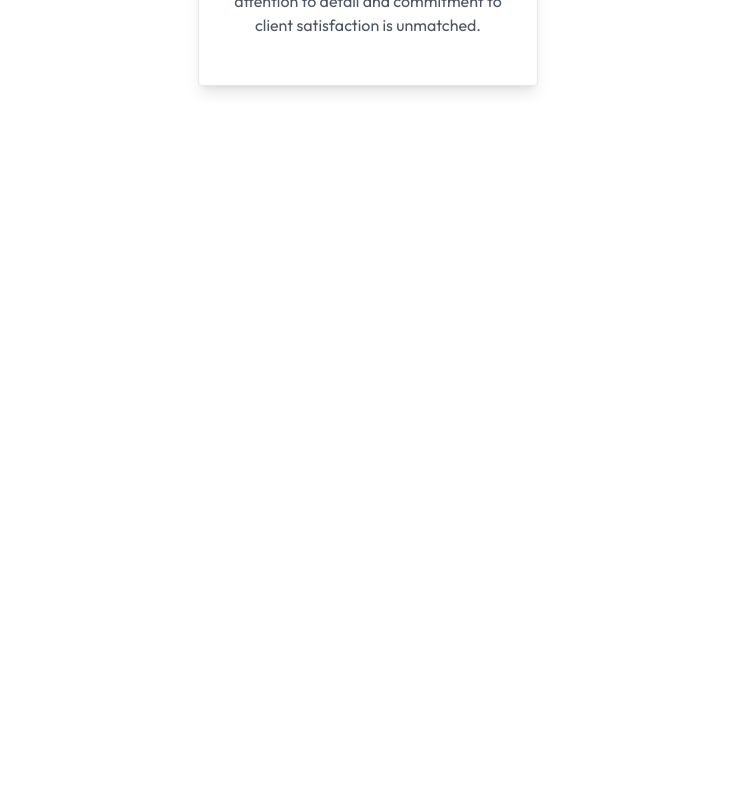
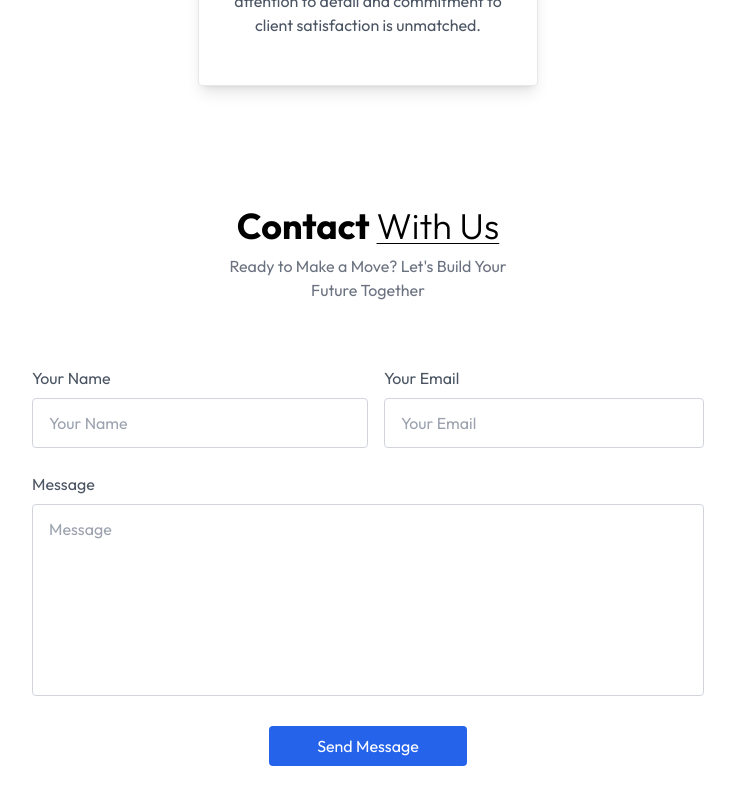
Before and after one commit to RizwanSiddiqui021/realestatewebsite, a React (Vite) app: page / in a window 1280 px wide. Shown: the part 3380-4184 px from the top of the page, without its empty margins (272-1007 px from the left). Before the commit the page ends 3506 px from the top, so only its background shows below. Built offline with nearby package versions, Linux system fonts and the light colour scheme.

Commit message:
completed the contact section

```diff
--- a/package.json
+++ b/package.json
@@ -11,7 +11,8 @@
   },
   "dependencies": {
     "react": "^18.3.1",
-    "react-dom": "^18.3.1"
+    "react-dom": "^18.3.1",
+    "react-toastify": "^11.0.3"
   },
   "devDependencies": {
     "@eslint/js": "^9.17.0",
--- a/src/App.jsx
+++ b/src/App.jsx
@@ -1,15 +1,19 @@
 import About from "./components/About";
+import Contact from "./components/Contact";
 import Header from "./components/Header";
 import Projects from "./components/Projects";
 import Testimonials from "./components/Testimonials";
+import { ToastContainer } from "react-toastify";
 
 const App = () => {
   return (
     <div className="w-full overflow-hidden">
+      <ToastContainer></ToastContainer>
       <Header></Header>
       <About></About>
       <Projects></Projects>
       <Testimonials></Testimonials>
+      <Contact></Contact>
     </div>
   );
 };
--- /dev/null
+++ b/src/components/Contact.jsx
@@ -0,0 +1,91 @@
+import { useState } from "react";
+import { toast } from "react-toastify";
+
+const Contact = () => {
+  const [result, setResult] = useState("");
+
+  const onSubmit = async (event) => {
+    event.preventDefault();
+    setResult("Sending....");
+    const formData = new FormData(event.target);
+
+    formData.append("access_key", "415246b9-0608-4aad-be12-f4017f48cdb8");
+
+    const response = await fetch("https://api.web3forms.com/submit", {
+      method: "POST",
+      body: formData,
+    });
+
+    const data = await response.json();
+
+    if (data.success) {
+      setResult("");
+      toast.success("Form Submitted Successfully");
+      event.target.reset();
+    } else {
+      console.log("Error", data);
+      toast.error(data.message);
+      setResult("");
+    }
+  };
+
+  return (
+    <div
+      className="text-center p-6 py-20 lg:px-32 w-full overflow-hidden"
+      id="Contact"
+    >
+      <h1 className="text-2xl sm:text-4xl font-bold mb-2 text-center">
+        Contact{" "}
+        <span className="underline underline-offset-4 decoration-1 under font-light">
+          With Us
+        </span>
+      </h1>
+      <p className="text-gray-500 max-w-80 text-center mb-8 mx-auto">
+        Ready to Make a Move? Let&apos;s Build Your Future Together
+      </p>
+
+      <form
+        onSubmit={onSubmit}
+        className="max-w-2xl mx-auto text-gray-600 pt-8"
+      >
+        <div className="flex flex-wrap">
+          <div className="w-full md:w-1/2 text-left">
+            Your Name
+            <input
+              className="w-full border border-gray-300 rounded py-3 px-4 mt-2"
+              type="text"
+              name="Name"
+              placeholder="Your Name"
+              required
+            />
+          </div>
+
+          <div className="w-full md:w-1/2 text-left md:pl-4">
+            Your Email
+            <input
+              className="w-full border border-gray-300 rounded py-3 px-4 mt-2"
+              type="email"
+              name="Email"
+              placeholder="Your Email"
+              required
+            />
+          </div>
+        </div>
+        <div className="my-6 text-left">
+          Message
+          <textarea
+            className="w-full border border-gray-300 rounded py-3 px-4 mt-2 h-48 resize-none"
+            name="Message"
+            placeholder="Message"
+            required
+          ></textarea>
+        </div>
+        <button className="bg-blue-600 text-white px-12 py-2 mb-10 rounded">
+          {result ? result : "Send Message"}
+        </button>
+      </form>
+    </div>
+  );
+};
+
+export default Contact;
```
Also changed, not shown: 1 other file (tests, documents, lock files or other folders).
